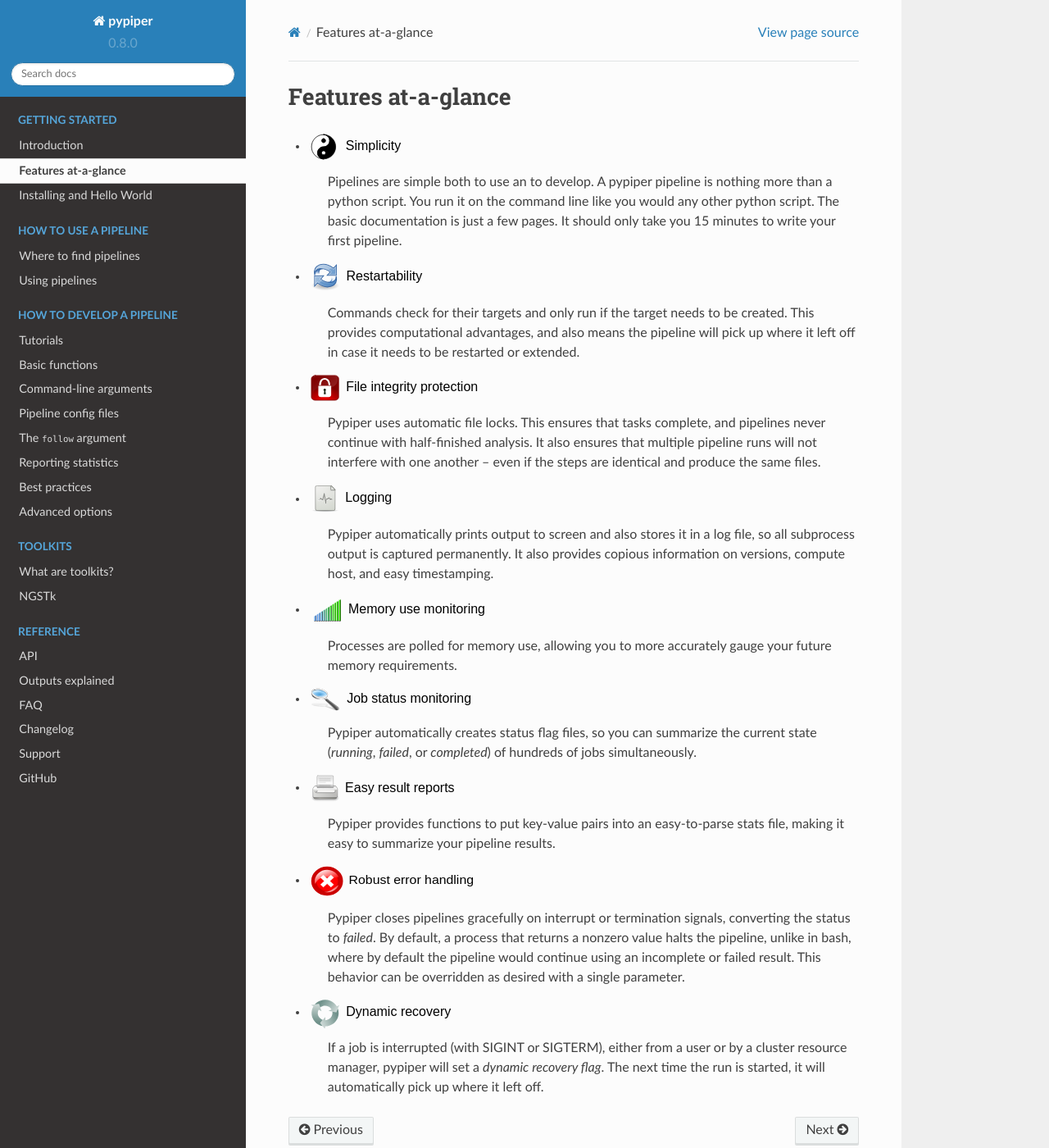
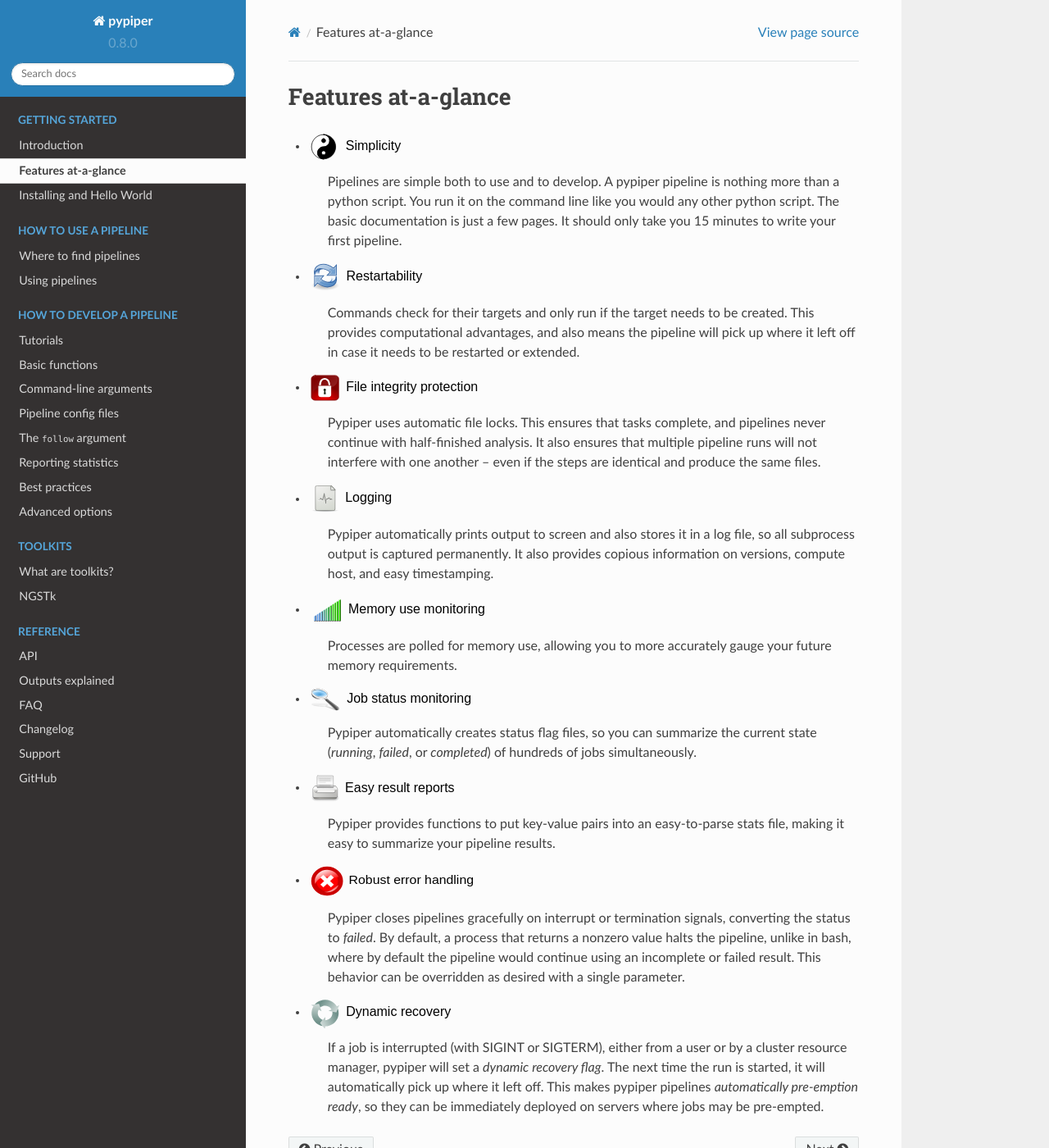
Before and after one commit to databio/pypiper, a Sphinx documentation site: the page built from doc/source/features.rst, in a window 1280 px wide and 1400 px high. Shown: the whole window at 82% size. Built offline with Sphinx 7.4.7 and the Read the Docs theme 2.0.0, drawn with Linux system fonts in a browser that asks for light colours.

Commit message:
docs typos

```diff
--- a/doc/source/features.rst
+++ b/doc/source/features.rst
@@ -14,7 +14,7 @@
 
 
 - |simplicity|
-	Pipelines are simple both to use an to develop. A pypiper pipeline is nothing more than a python script. You run it on the command line like you would any other python script. The basic documentation is just a few pages. It should only take you 15 minutes to write your first pipeline.
+	Pipelines are simple both to use and to develop. A pypiper pipeline is nothing more than a python script. You run it on the command line like you would any other python script. The basic documentation is just a few pages. It should only take you 15 minutes to write your first pipeline.
 - |restartability|
 	Commands check for their targets and only run if the target needs to be created. This provides computational advantages, and also means the pipeline will pick up where it left off in case it needs to be restarted or extended.
 - |protection|
@@ -30,4 +30,4 @@
 - |error|
 	Pypiper closes pipelines gracefully on interrupt or termination signals, converting the status to `failed`. By default, a process that returns a nonzero value halts the pipeline, unlike in bash, where by default the pipeline would continue using an incomplete or failed result. This behavior can be overridden as desired with a single parameter.
 - |recovery|
-	If a job is interrupted (with SIGINT or SIGTERM), either from a user or by a cluster resource manager, pypiper will set a `dynamic recovery flag`. The next time the run is started, it will automatically pick up where it left off.
+	If a job is interrupted (with SIGINT or SIGTERM), either from a user or by a cluster resource manager, pypiper will set a `dynamic recovery flag`. The next time the run is started, it will automatically pick up where it left off. This makes pypiper pipelines `automatically pre-emption ready`, so they can be immediately deployed on servers where jobs may be pre-empted.
```
